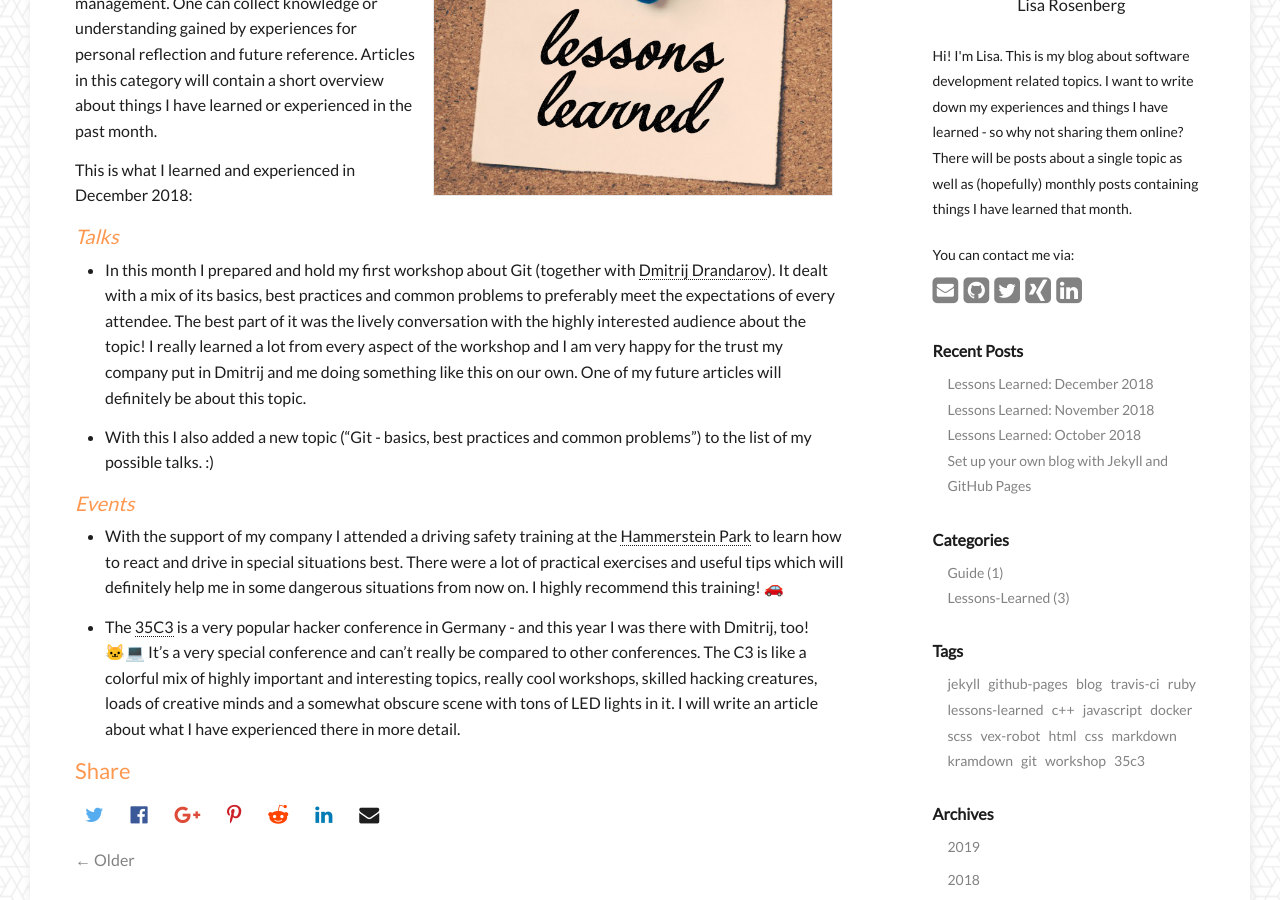
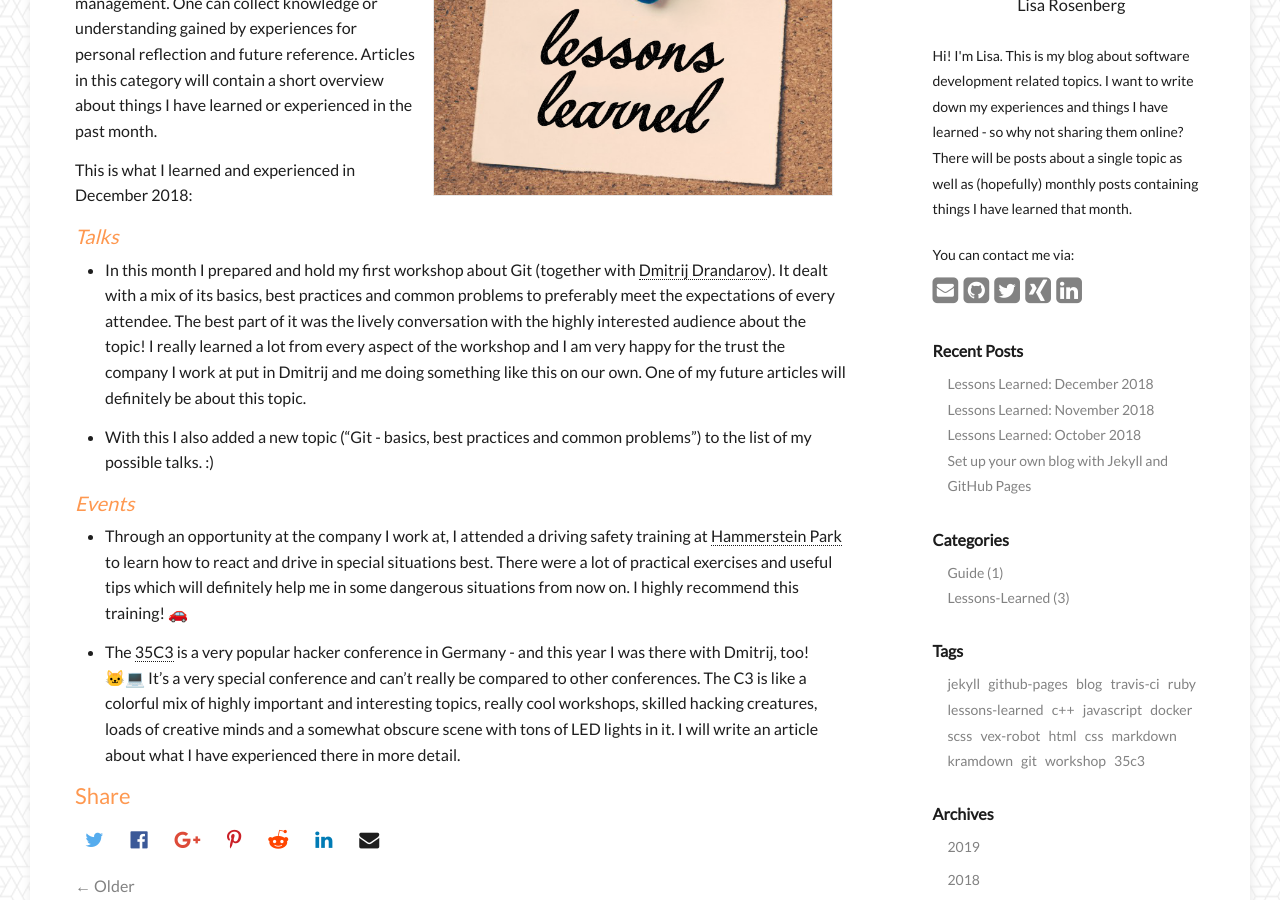
Before and after one commit to lisa-rosenberg/lisa-rosenberg.github.io, a Jekyll site: the page built from _posts/2019-01-17-lessons-learned-december.md, in a window 1280 px wide and 900 px high, scrolled down 483 px. Built offline with Jekyll 4.4.1, drawn with Linux system fonts in a browser that asks for light colours; comment, search, counter and statistics services are not loaded.

Commit message:
Fix grammar of article

```diff
--- a/_posts/2019-01-17-lessons-learned-december.md
+++ b/_posts/2019-01-17-lessons-learned-december.md
@@ -20,13 +20,13 @@ This is what I learned and experienced in December 2018:
 - In this month I prepared and hold my first workshop about Git (together with [Dmitrij Drandarov](https://twitter.com/drandarov_io)).
 It dealt with a mix of its basics, best practices and common problems to preferably meet the expectations of every attendee.
 The best part of it was the lively conversation with the highly interested audience about the topic!
-I really learned a lot from every aspect of the workshop and I am very happy for the trust my company put in Dmitrij and me doing something like this on our own.
+I really learned a lot from every aspect of the workshop and I am very happy for the trust the company I work at put in Dmitrij and me doing something like this on our own.
 One of my future articles will definitely be about this topic.
 
 - With this I also added a new topic ("Git - basics, best practices and common problems") to the list of my possible talks. :)
 
 ## Events
-- With the support of my company I attended a driving safety training at the [Hammerstein Park](https://www.hammerstein-park.de/branchenbuch/verkehrswacht-gifhorn-e-v.html) to learn how to react and drive in special situations best.
+- Through an opportunity at the company I work at, I attended a driving safety training at [Hammerstein Park](https://www.hammerstein-park.de/branchenbuch/verkehrswacht-gifhorn-e-v.html) to learn how to react and drive in special situations best.
 There were a lot of practical exercises and useful tips which will definitely help me in some dangerous situations from now on.
 I highly recommend this training! 🚗
 
```
